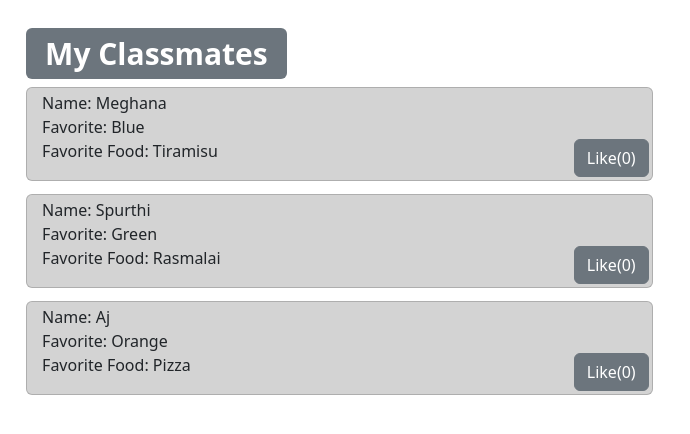
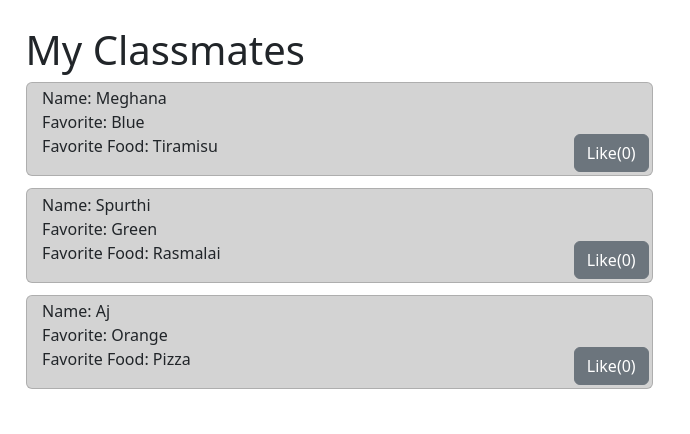
Before and after one commit to MeghanaSpurthiM/my-classmates, a React (Create React App) app: page / in a window 1280 px wide. Shown: the top 434 px of the page, without its empty margins (0-690 px from the left). Built offline with nearby package versions, Linux system fonts and the light colour scheme.

Commit message:
Changed Styling - Removed Badge

```diff
--- a/src/App.js
+++ b/src/App.js
@@ -43,7 +43,7 @@ function Row(props) {
 
 // Component for Title - different props can generate components with different text - it is dynamic
 function Header({ title }) {
-  return <h1><Badge bg="secondary">{title ? title : 'Default Title'}</Badge></h1>;
+  return <h1>{title ? title : 'Default Title'}</h1>;
 }
 
 // Starting point of execution"
```
